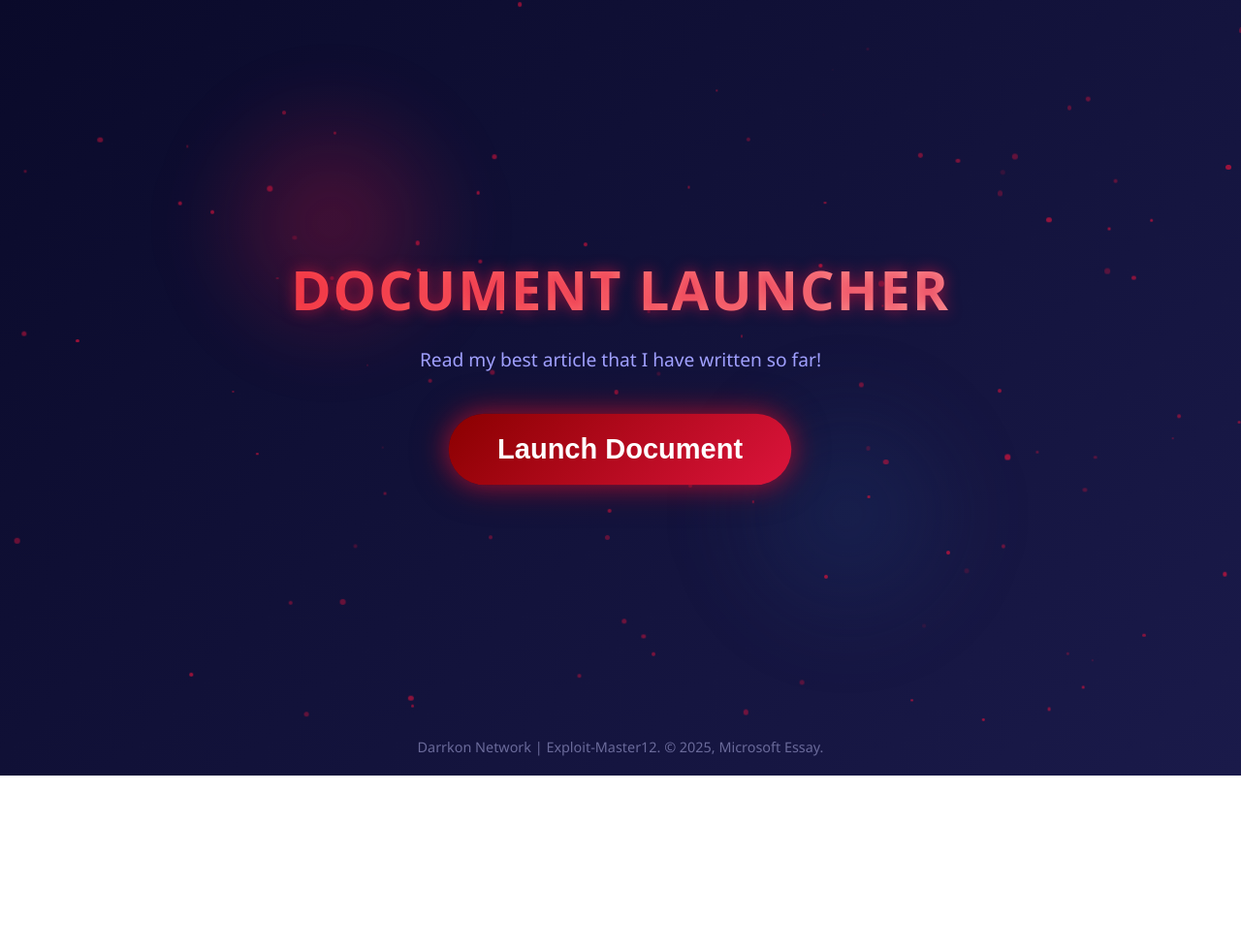
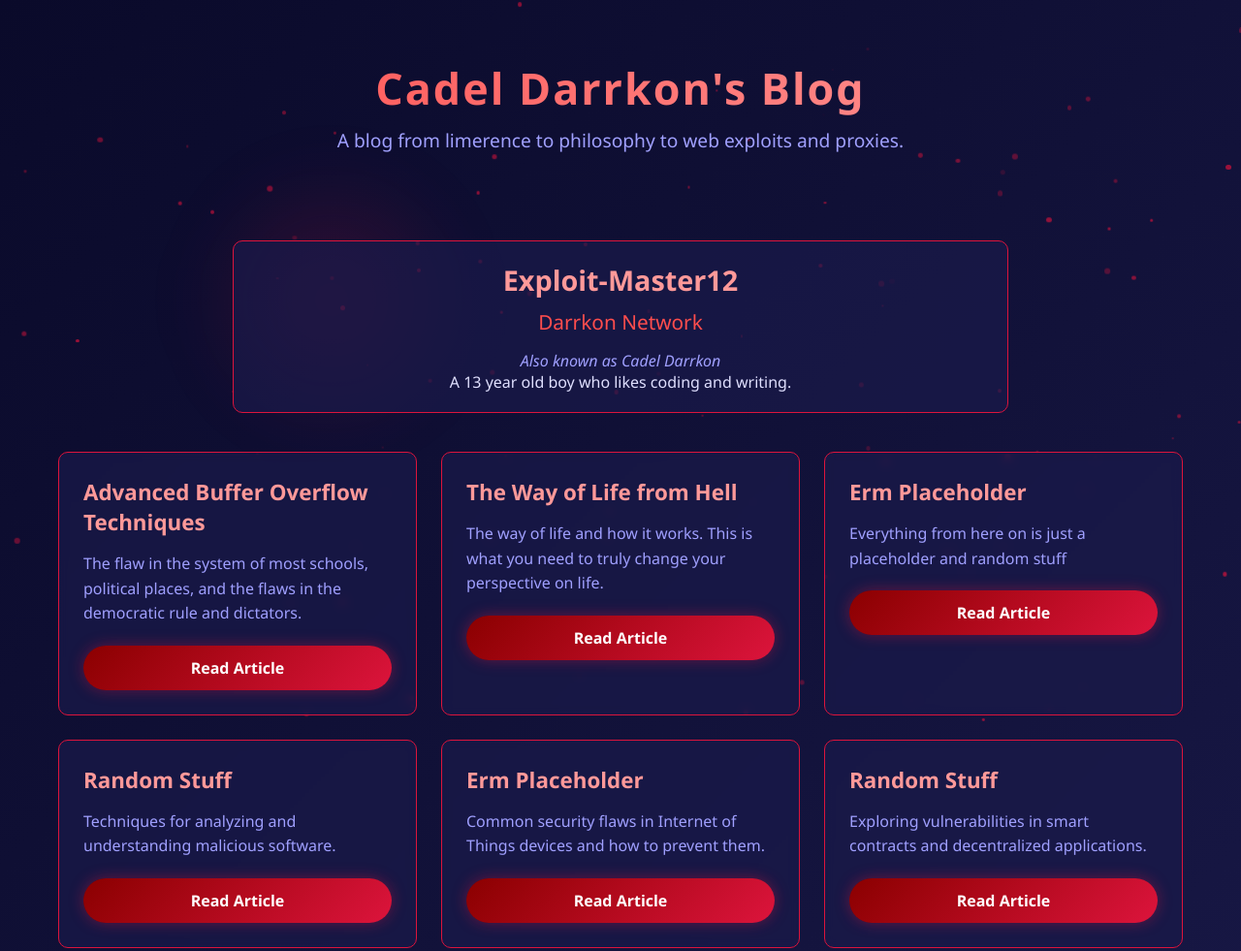
Before and after one commit to Exploit-Master122/Myessay, a plain HTML site: page index.html in a window 1280 px wide. Shown: the top 981 px of the page at 97% size. Before the commit the page ends 800 px from the top, so only its background shows below. Drawn offline with Linux system fonts and the light colour scheme.

Commit message:
Update index.html

```diff
--- a/index.html
+++ b/index.html
@@ -3,7 +3,7 @@
 <head>
     <meta charset="UTF-8">
     <meta name="viewport" content="width=device-width, initial-scale=1.0">
-    <title>Document Launcher</title>
+    <title>Exploit-Master12 | Blog</title>
     <style>
         * {
             margin: 0;
@@ -11,141 +11,25 @@
             box-sizing: border-box;
         }
 
+        :root {
+            --dark-blue: #0a0a2a;
+            --medium-blue: #1a1a4a;
+            --light-blue: #2a2a6a;
+            --dark-red: #8b0000;
+            --medium-red: #dc143c;
+            --light-red: #ff4d4d;
+            --accent: #ff9999;
+            --text: #e0e0ff;
+            --text-secondary: #a0a0ff;
+        }
+
         body {
-            background: linear-gradient(135deg, #0a0a2a, #1a1a4a);
-            color: #e0e0ff;
+            background: linear-gradient(135deg, var(--dark-blue), var(--medium-blue));
+            color: var(--text);
             font-family: 'Segoe UI', Tahoma, Geneva, Verdana, sans-serif;
             min-height: 100vh;
-            overflow: hidden;
+            overflow-x: hidden;
             position: relative;
-        }
-
-        .container {
-            display: flex;
-            flex-direction: column;
-            align-items: center;
-            justify-content: center;
-            min-height: 100vh;
-            position: relative;
-            z-index: 10;
-            text-align: center;
-            padding: 20px;
-        }
-
-        h1 {
-            font-size: 3.5rem;
-            margin-bottom: 20px;
-            text-shadow: 0 0 15px rgba(220, 20, 60, 0.7);
-            letter-spacing: 2px;
-            background: linear-gradient(to right, #ff4d4d, #ff9999);
-            -webkit-background-clip: text;
-            background-clip: text;
-            color: transparent;
-        }
-
-        .subtitle {
-            font-size: 1.2rem;
-            margin-bottom: 40px;
-            max-width: 600px;
-            line-height: 1.6;
-            color: #a0a0ff;
-        }
-
-        .launch-btn {
-            background: linear-gradient(135deg, #8b0000, #dc143c);
-            color: white;
-            border: none;
-            border-radius: 50px;
-            padding: 20px 50px;
-            font-size: 1.8rem;
-            font-weight: bold;
-            cursor: pointer;
-            transition: all 0.3s ease;
-            box-shadow: 0 0 25px rgba(220, 20, 60, 0.6),
-                        0 0 40px rgba(139, 0, 0, 0.4);
-            position: relative;
-            overflow: hidden;
-            margin-bottom: 40px;
-        }
-
-        .launch-btn:hover {
-            transform: scale(1.05);
-            box-shadow: 0 0 35px rgba(220, 20, 60, 0.8),
-                        0 0 50px rgba(139, 0, 0, 0.6);
-        }
-
-        .launch-btn:active {
-            transform: scale(0.98);
-        }
-
-        .launch-btn::before {
-            content: '';
-            position: absolute;
-            top: -10px;
-            left: -10px;
-            right: -10px;
-            bottom: -10px;
-            background: linear-gradient(45deg,
-                transparent,
-                rgba(255, 255, 255, 0.1),
-                transparent);
-            transform: translateX(-100%);
-            transition: transform 0.6s ease;
-        }
-
-        .launch-btn:hover::before {
-            transform: translateX(100%);
-        }
-
-        .donate-section {
-            display: none;
-            background: rgba(10, 10, 40, 0.8);
-            border: 2px solid #dc143c;
-            border-radius: 15px;
-            padding: 30px;
-            max-width: 500px;
-            margin-top: 30px;
-            box-shadow: 0 0 30px rgba(220, 20, 60, 0.4);
-        }
-
-        .donate-section.active {
-            display: block;
-            animation: fadeIn 1s ease;
-        }
-
-        @keyframes fadeIn {
-            from { opacity: 0; transform: translateY(20px); }
-            to { opacity: 1; transform: translateY(0); }
-        }
-
-        .donate-title {
-            font-size: 2rem;
-            margin-bottom: 20px;
-            color: #ff6b6b;
-        }
-
-        .donate-text {
-            font-size: 1.2rem;
-            margin-bottom: 25px;
-            line-height: 1.6;
-        }
-
-        .donate-btn {
-            background: linear-gradient(135deg, #1e3c72, #2a5298);
-            color: white;
-            border: none;
-            border-radius: 30px;
-            padding: 15px 40px;
-            font-size: 1.3rem;
-            font-weight: bold;
-            cursor: pointer;
-            transition: all 0.3s ease;
-            box-shadow: 0 0 20px rgba(30, 60, 114, 0.6);
-        }
-
-        .donate-btn:hover {
-            transform: translateY(-3px);
-            box-shadow: 0 5px 25px rgba(30, 60, 114, 0.8);
         }
 
         .particles-container {
@@ -154,13 +38,13 @@
             left: 0;
             width: 100%;
             height: 100%;
-            z-index: 1;
+            z-index: 0;
             overflow: hidden;
         }
 
         .particle {
             position: absolute;
-            background-color: #dc143c;
+            background-color: var(--medium-red);
             border-radius: 50%;
             opacity: 0.7;
             animation: moveParticle linear infinite;
@@ -177,13 +61,155 @@
             }
         }
 
-        .footer {
-            position: absolute;
-            bottom: 20px;
-            width: 100%;
+        .container {
+            position: relative;
+            z-index: 10;
+            max-width: 1200px;
+            margin: 0 auto;
+            padding: 20px;
+        }
+
+        header {
             text-align: center;
-            color: #6a6a9a;
-            font-size: 0.9rem;
+            padding: 40px 20px;
+            position: relative;
+        }
+
+        .logo {
+            font-size: 2.8rem;
+            margin-bottom: 10px;
+            background: linear-gradient(to right, var(--light-red), var(--accent));
+            -webkit-background-clip: text;
+            background-clip: text;
+            color: transparent;
+            letter-spacing: 2px;
+        }
+
+        .tagline {
+            font-size: 1.2rem;
+            color: var(--text-secondary);
+            margin-bottom: 20px;
+        }
+
+        .author-info {
+            background: rgba(26, 26, 74, 0.7);
+            border: 1px solid var(--medium-red);
+            border-radius: 10px;
+            padding: 20px;
+            margin: 30px auto;
+            max-width: 800px;
+            text-align: center;
+        }
+
+        .author-name {
+            font-size: 1.8rem;
+            color: var(--accent);
+            margin-bottom: 10px;
+        }
+
+        .company-name {
+            font-size: 1.3rem;
+            color: var(--light-red);
+            margin-bottom: 15px;
+        }
+
+        .web-name {
+            font-style: italic;
+            color: var(--text-secondary);
+        }
+
+        .articles-grid {
+            display: grid;
+            grid-template-columns: repeat(auto-fill, minmax(300px, 1fr));
+            gap: 25px;
+            margin: 40px 0;
+        }
+
+        .article-card {
+            background: rgba(26, 26, 74, 0.7);
+            border: 1px solid var(--medium-red);
+            border-radius: 10px;
+            padding: 25px;
+            transition: transform 0.3s ease, box-shadow 0.3s ease;
+            backdrop-filter: blur(5px);
+        }
+
+        .article-card:hover {
+            transform: translateY(-10px);
+            box-shadow: 0 10px 25px rgba(139, 0, 0, 0.4);
+        }
+
+        .article-title {
+            font-size: 1.4rem;
+            margin-bottom: 15px;
+            color: var(--accent);
+        }
+
+        .article-desc {
+            color: var(--text-secondary);
+            margin-bottom: 20px;
+            line-height: 1.6;
+        }
+
+        .article-link {
+            display: block;
+            background: linear-gradient(135deg, var(--dark-red), var(--medium-red));
+            color: white;
+            text-decoration: none;
+            padding: 12px 25px;
+            border-radius: 30px;
+            text-align: center;
+            font-weight: bold;
+            transition: all 0.3s ease;
+            box-shadow: 0 0 15px rgba(220, 20, 60, 0.4);
+        }
+
+        .article-link:hover {
+            transform: scale(1.05);
+            box-shadow: 0 0 20px rgba(220, 20, 60, 0.7);
+        }
+
+        .donate-section {
+            text-align: center;
+            padding: 40px;
+            margin: 40px 0;
+            background: rgba(10, 10, 40, 0.8);
+            border: 2px solid var(--medium-red);
+            border-radius: 15px;
+            max-width: 700px;
+            margin: 60px auto;
+        }
+
+        .donate-title {
+            font-size: 2.2rem;
+            margin-bottom: 20px;
+            color: var(--accent);
+        }
+
+        .donate-text {
+            font-size: 1.2rem;
+            margin-bottom: 25px;
+            line-height: 1.6;
+            color: var(--text-secondary);
+        }
+
+        .donate-btn {
+            background: linear-gradient(135deg, var(--dark-red), var(--medium-red));
+            color: white;
+            border: none;
+            border-radius: 30px;
+            padding: 15px 40px;
+            font-size: 1.3rem;
+            font-weight: bold;
+            cursor: pointer;
+            transition: all 0.3s ease;
+            box-shadow: 0 0 20px rgba(220, 20, 60, 0.4);
+            margin-top: 10px;
+        }
+
+        .donate-btn:hover {
+            transform: translateY(-3px);
+            box-shadow: 0 5px 25px rgba(220, 20, 60, 0.7);
         }
 
         .glow {
@@ -191,9 +217,9 @@
             width: 300px;
             height: 300px;
             border-radius: 50%;
-            background: radial-gradient(circle, rgba(220, 20, 60, 0.3) 0%, transparent 70%);
+            background: radial-gradient(circle, rgba(220, 20, 60, 0.2) 0%, transparent 70%);
             filter: blur(30px);
-            z-index: 0;
+            z-index: 1;
         }
 
         .glow-1 {
@@ -204,16 +230,44 @@
         .glow-2 {
             bottom: 15%;
             right: 20%;
-            background: radial-gradient(circle, rgba(30, 60, 114, 0.3) 0%, transparent 70%);
+            background: radial-gradient(circle, rgba(30, 60, 114, 0.2) 0%, transparent 70%);
         }
 
-        .pulse {
-            animation: pulse 3s infinite alternate;
+        footer {
+            text-align: center;
+            padding: 30px;
+            margin-top: 40px;
+            color: var(--text-secondary);
+            border-top: 1px solid var(--light-blue);
         }
 
-        @keyframes pulse {
-            0% { transform: scale(0.95); }
-            100% { transform: scale(1.05); }
+        .footer-text {
+            margin: 10px 0;
+        }
+
+        .social-links {
+            margin-top: 15px;
+        }
+
+        .social-link {
+            color: var(--text-secondary);
+            margin: 0 10px;
+            text-decoration: none;
+            transition: color 0.3s;
+        }
+
+        .social-link:hover {
+            color: var(--accent);
+        }
+
+        @media (max-width: 768px) {
+            .articles-grid {
+                grid-template-columns: 1fr;
+            }
+
+            .logo {
+                font-size: 2.2rem;
+            }
         }
     </style>
 </head>
@@ -224,24 +278,41 @@
     <div class="glow glow-2"></div>
 
     <div class="container">
-        <h1>DOCUMENT LAUNCHER</h1>
-        <p class="subtitle">Read my best article that I have written so far!</p>
+        <header>
+            <h1 class="logo">Cadel Darrkon's Blog</h1>
+            <p class="tagline">A blog from limerence to philosophy to web exploits and proxies.</p>
+        </header>
 
-        <button class="launch-btn pulse" id="launchBtn">Launch Document</button>
+        <div class="author-info">
+            <h2 class="author-name">Exploit-Master12</h2>
+            <p class="company-name">Darrkon Network</p>
+            <p class="web-name">Also known as Cadel Darrkon</p>
+            <p>A 13 year old boy who likes coding and writing.</p>
+        </div>
 
-        <div class="donate-section" id="donateSection">
-            <h2 class="donate-title">Subscribe to Read Full...</h2>
-            <p class="donate-text">Reading this fully will help the Earth,and you a lot!</p>
-            <button class="donate-btn" id="donateBtn">Invest in a Difference</button>
+        <div class="articles-grid" id="articlesContainer">
+            <!-- Yap Yap Yap -->
+        </div>
+
+        <div class="donate-section">
+            <h2 class="donate-title">Donate...</h2>
+            <p class="donate-text">For this, we put this for the sake of the company.</p>
+            <button class="donate-btn" id="donateBtn">Launch PayPal</button>
         </div>
     </div>
 
-    <div class="footer">
-        Darrkon Network | Exploit-Master12. &copy; 2025, Microsoft Essay.
-    </div>
+    <footer>
+        <p class="footer-text">© 2025 Darrkon Network Apache Licence 2.0</p>
+        <p class="footer-text">Exploit-Master12 | Cadel Darrkon</p>
+        <div class="social-links">
+            <a href="https://github.com/Exploit-Master122" class="social-link">GitHub</a> |
+            <a href="https://bsky.app/profile/darrkon.bsky.social" class="social-link">BlueSky</a>
+            <a href="https://discord.gg/gyrnhBczd4" class="social-link">Discord Server</a>
+        </div>
+    </footer>
 
     <script>
-        // Create particles
+        // Stuff
         const particlesContainer = document.getElementById('particles');
         const particleCount = 150;
 
@@ -249,12 +320,12 @@
             const particle = document.createElement('div');
             particle.classList.add('particle');
 
-            // Random size between 2px and 6px
+            // 2px and 6x!!
             const size = Math.random() * 4 + 2;
             particle.style.width = `${size}px`;
             particle.style.height = `${size}px`;
 
-            // Random position
+            // Position
             const posX = Math.random() * 100;
             const posY = Math.random() * 100;
             particle.style.left = `${posX}%`;
@@ -277,23 +348,58 @@
             particlesContainer.appendChild(particle);
         }
 
-        // Button functionality
-        const launchBtn = document.getElementById('launchBtn');
-        const donateSection = document.getElementById('donateSection');
-        const donateBtn = document.getElementById('donateBtn');
+        // Articles
+        const articles = [
+            {
+                title: "Advanced Buffer Overflow Techniques",
+                description: "The flaw in the system of most schools, political places, and the flaws in the democratic rule and dictators.",
+                link: "https://onedrive.live.com/:w:/g/personal/102D48F9F94B3777/EaoQlbTrg6xDhdorzCzcFVIBkrz1cSiFFxC2ygGPRnFUhQ?resid=102D48F9F94B3777!sb49510aa83eb43ac85da2bcc2cdc1552&ithint=file%2cdocx&e=UzuWo9&migratedtospo=true&redeem=aHR0cHM6Ly8xZHJ2Lm1zL3cvYy8xMDJkNDhmOWY5NGIzNzc3L0Vhb1FsYlRyZzZ4RGhkb3J6Q3pjRlZJQmtyejFjU2lGRnhDMnlnR1BSbkZVaFE_ZT1VenVXbzk"
+            },
+            {
+                title: "The Way of Life from Hell",
+                description: "The way of life and how it works. This is what you need to truly change your perspective on life.",
+                link: "https://1drv.ms/w/c/102d48f9f94b3777/EcE870kw3oxKnOd4wcE-PKMBu5gVeHMczeWip1pKxbWa5w?e=YqxVHQ"
+            },
+            {
+                title: "Erm Placeholder",
+                description: "Everything from here on is just a placeholder and random stuff",
+                link: "here"
+            },
+            {
+                title: "Random Stuff",
+                description: "Techniques for analyzing and understanding malicious software.",
+                link: "here"
+            },
+            {
+                title: "Erm Placeholder",
+                description: "Common security flaws in Internet of Things devices and how to prevent them.",
+                link: "here"
+            },
+            {
+                title: "Random Stuff",
+                description: "Exploring vulnerabilities in smart contracts and decentralized applications.",
+                link: "here"
+            }
+        ];
 
-        launchBtn.addEventListener('click', function() {
-            // Open document in new tab
-            window.open('https://1drv.ms/w/c/102d48f9f94b3777/EaoQlbTrg6xDhdorzCzcFVIBkrz1cSiFFxC2ygGPRnFUhQ?e=UzuWo9', '_blank');
+        // Render da articles
+        const articlesContainer = document.getElementById('articlesContainer');
 
-            // Show donate section after a short delay
-            setTimeout(() => {
-                donateSection.classList.add('active');
-            }, 1500);
+        articles.forEach(article => {
+            const articleCard = document.createElement('div');
+            articleCard.className = 'article-card';
+
+            articleCard.innerHTML = `
+                <h3 class="article-title">${article.title}</h3>
+                <p class="article-desc">${article.description}</p>
+                <a href="${article.link}" class="article-link" target="_blank">Read Article</a>
+            `;
+
+            articlesContainer.appendChild(articleCard);
         });
 
-        donateBtn.addEventListener('click', function() {
-            // Open donation link in new tab
+        // Gimme money button
+        document.getElementById('donateBtn').addEventListener('click', function() {
             window.open('https://www.paypal.com/ncp/payment/46U6QHC6AKRVU', '_blank');
         });
     </script>
```
